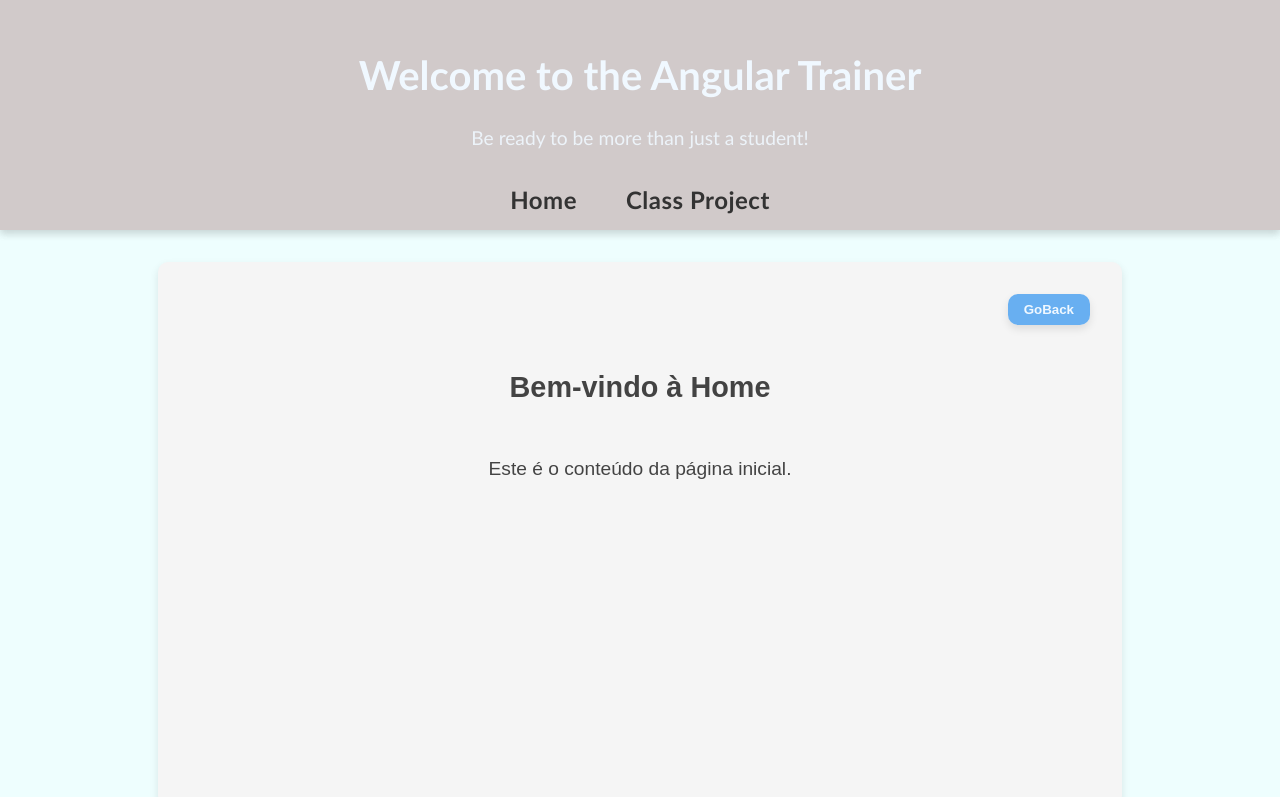
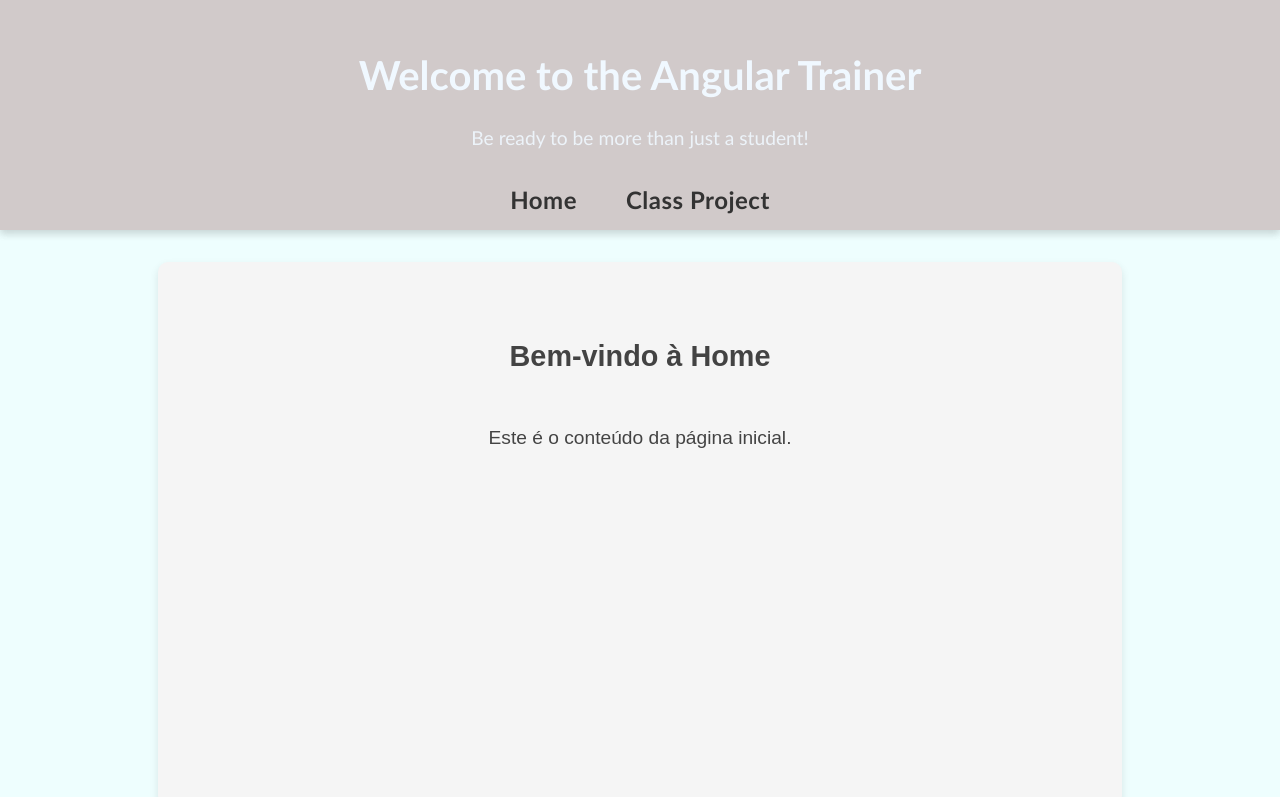
Before and after one commit to Tonyfilho/starting-class-hit, an Angular app in the folder starting/: page /home in a window 1280 px wide. Shown: the top 797 px of the page. Built offline with nearby package versions, Linux system fonts and the light colour scheme.

Commit message:
fim da aula04 inicio da aula05

```diff
--- a/starting/src/app/components/footer/footer.component.html
+++ b/starting/src/app/components/footer/footer.component.html
@@ -20,6 +20,7 @@
                 <ul>
                     <li><a href="https://github.com/Tonyfilho" target="_blank" rel="noreferrer">Git</a></li>
                     <li><a href="https://www.facebook.com/share/18za4Y2ASW/" target="_blank" rel="noreferrer">Facebook</a>
+                    <li><a href="https://www.youtube.com/@Um_Zuca_Dev_Na_Ilha_da_Madeira" target="_blank" rel="noreferrer">Youtube</a>
                     </li>
                 </ul>
 
--- a/starting/src/app/pages/class-project/class-project.component.ts
+++ b/starting/src/app/pages/class-project/class-project.component.ts
@@ -1,5 +1,6 @@
 import { CommonModule } from '@angular/common';
-import { Component } from '@angular/core';
+import { Component, inject } from '@angular/core';
+import { Router } from '@angular/router';
 
 @Component({
   selector: 'app-class-project',
@@ -8,8 +9,9 @@
   styleUrl: './../home/home.component.css'
 })
 export class ClassProjectComponent {
+  private router = inject(Router);
+
 goBack() {
-throw new Error('Method not implemented.');
+    this.router.navigateByUrl('/home');
 }
-
 }
--- a/starting/src/app/pages/home/home.component.html
+++ b/starting/src/app/pages/home/home.component.html
@@ -1,6 +1,6 @@
 <section class="page-card">
   <div class="card-header">
-    <button class="go-back" (click)="goBack()">GoBack</button>
+
   </div>
   <div class="card-content">
     <h1>Bem-vindo à Home</h1>
--- a/starting/src/app/pages/home/home.component.ts
+++ b/starting/src/app/pages/home/home.component.ts
@@ -1,4 +1,5 @@
-import { Component } from '@angular/core';
+import { Component, inject } from '@angular/core';
+import { Router } from '@angular/router';
 
 @Component({
   selector: 'app-home',
@@ -7,8 +8,5 @@
   styleUrl: './home.component.css'
 })
 export class HomeComponent {
-goBack() {
-throw new Error('Method not implemented.');
-}
 
 }
--- a/starting/src/app/pages/not-found/not-found.component.css
+++ b/starting/src/app/pages/not-found/not-found.component.css
@@ -1,11 +1,11 @@
 .not-found-card {
   position: relative;
-  width: 100%;
+  width: 96vw;
   min-height: 80vh;
   background-image: url('./../../../assets/img/background/not-found.png'); /* substitua com o caminho real */
   background-size: cover;
   background-position: center;
-  border-radius: var(--border-radius);
+  /* border-radius: var(--border-radius); */
   box-shadow: var(--shadow);
   display: flex;
   flex-direction: column;
@@ -42,8 +42,8 @@
 
 .go-back {
   position: absolute;
-  top: 1rem;
-  right: 1rem;
+  top: 4rem;
+  right: 4rem;
   z-index: 2;
   background-color: var(--primary-color);
   color: var(--text-color-light);
--- a/starting/src/app/pages/not-found/not-found.component.html
+++ b/starting/src/app/pages/not-found/not-found.component.html
@@ -1,7 +1,7 @@
 <section class="not-found-card">
-  <button class="go-back" (click)="goBack()">GoBack</button>
+  <button class="go-back" (mouseover)="goBack()">GoBack</button>
   <div class="not-found-content">
-    <h1>404 - Página Não Encontrada</h1>
-    <p>A página que você está procurando não existe.</p>
+    <h1>404 - Page Not Found</h1>
+    <p>What do you Want ?</p>
   </div>
 </section>
--- a/starting/src/app/pages/not-found/not-found.component.ts
+++ b/starting/src/app/pages/not-found/not-found.component.ts
@@ -1,4 +1,5 @@
-import { Component } from '@angular/core';
+import { Component, inject } from '@angular/core';
+import { Router } from '@angular/router';
 
 @Component({
   selector: 'app-not-found',
@@ -7,8 +8,10 @@
   styleUrl: './not-found.component.css'
 })
 export class NotFoundComponent {
+  private router = inject(Router);
+
 goBack() {
-throw new Error('Method not implemented.');
+    this.router.navigateByUrl('/home');
 }
 
 }
```
Also changed, not shown: 1 other file (tests, documents, lock files or other folders).
